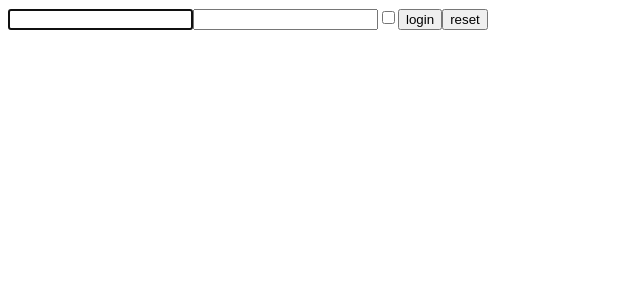
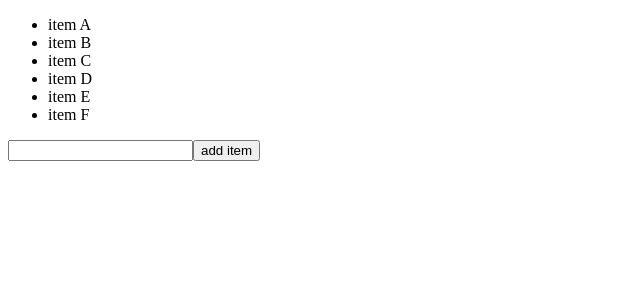
Before and after one commit to Folvin/react-exercises, a React (Create React App) app: page / in a window 1280 px wide. Shown: the top 300 px of the page, without its empty margins (0-640 px from the left). Built offline with nearby package versions, Linux system fonts and the light colour scheme.

Commit message:
lists-03

```diff
--- a/src/App.js
+++ b/src/App.js
@@ -1,23 +1,11 @@
 import React from "react";
-import {UncontrolledLogin} from "./UncontrolledLogin";
+import {TodoList} from "./TodoList";
 
 export class App extends React.Component {
-    state = {
-        loginState: {
-            username: "",
-            password: "",
-            remember: false,
-        },
-    };
-
-    loginStateSaver = (state) => {
-        this.setState({loginState: state});
-    }
-
     render() {
         return (
             <div>
-                <UncontrolledLogin loginStateSaver={this.loginStateSaver} />
+                <TodoList />
             </div>
         );
     }
--- /dev/null
+++ b/src/TodoList.js
@@ -0,0 +1,31 @@
+import React, {createRef} from "react";
+
+export class TodoList extends React.Component {
+    state = {
+        items: ["item A", "item B", "item C", "item D", "item E", "item F"],
+    };
+
+    inputRef = createRef();
+
+    itemAdder = (e) => {
+        const inputValue = this.inputRef.current.value
+        const newItemsState = [...this.state.items, inputValue]
+        this.setState({items: [...newItemsState]})
+    };
+
+    render() {
+        return (
+            <div>
+                <ul>
+                    {this.state.items.map((item, index) => {
+                        return <li key={index}>{item}</li>;
+                    })}
+                </ul>
+                <input ref={this.inputRef} type="text" />
+                <button onClick={this.itemAdder} type="button">
+                    add item
+                </button>
+            </div>
+        );
+    }
+}
--- a/src/UncontrolledLogin.js
+++ /dev/null
@@ -1,51 +0,0 @@
-import React from "react";
-
-export class UncontrolledLogin extends React.Component {
-
-    constructor(props) {
-        super(props);
-        this.autoFocus = true
-    }
-
-    state = {
-        username: "",
-        password: "",
-        remember: false,
-    };
-
-    formHandler = (e) => {
-        e.preventDefault();
-
-        const [username, password, remember] = Array.from(
-            e.target.querySelectorAll("input"),
-            (inputElement) => {
-                return inputElement.type === "checkbox"
-                    ? inputElement.checked
-                    : inputElement.value;
-            }
-        );
-
-        this.setState(
-            {
-                username: username,
-                password: password,
-                remember: remember,
-            },
-            () => {
-                this.props.loginStateSaver(this.state);
-            }
-        );
-    };
-
-    render() {
-        return (
-            <form onSubmit={this.formHandler}>
-                <input name="username" autoFocus={this.autoFocus} type="text" />
-                <input name="password" type="password" />
-                <input name="remember" type="checkbox" />
-                <button type="submit">login</button>
-                <button type="reset">reset</button>
-            </form>
-        );
-    }
-}
```
